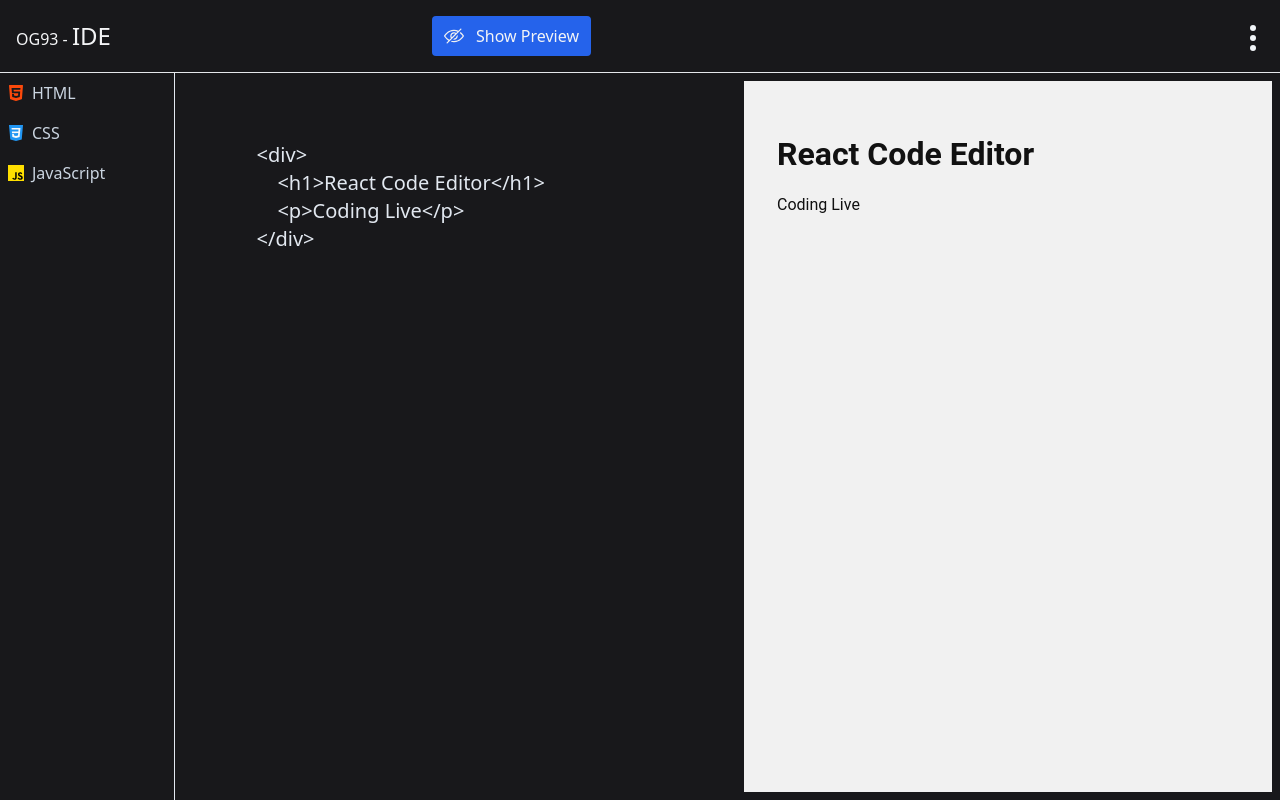
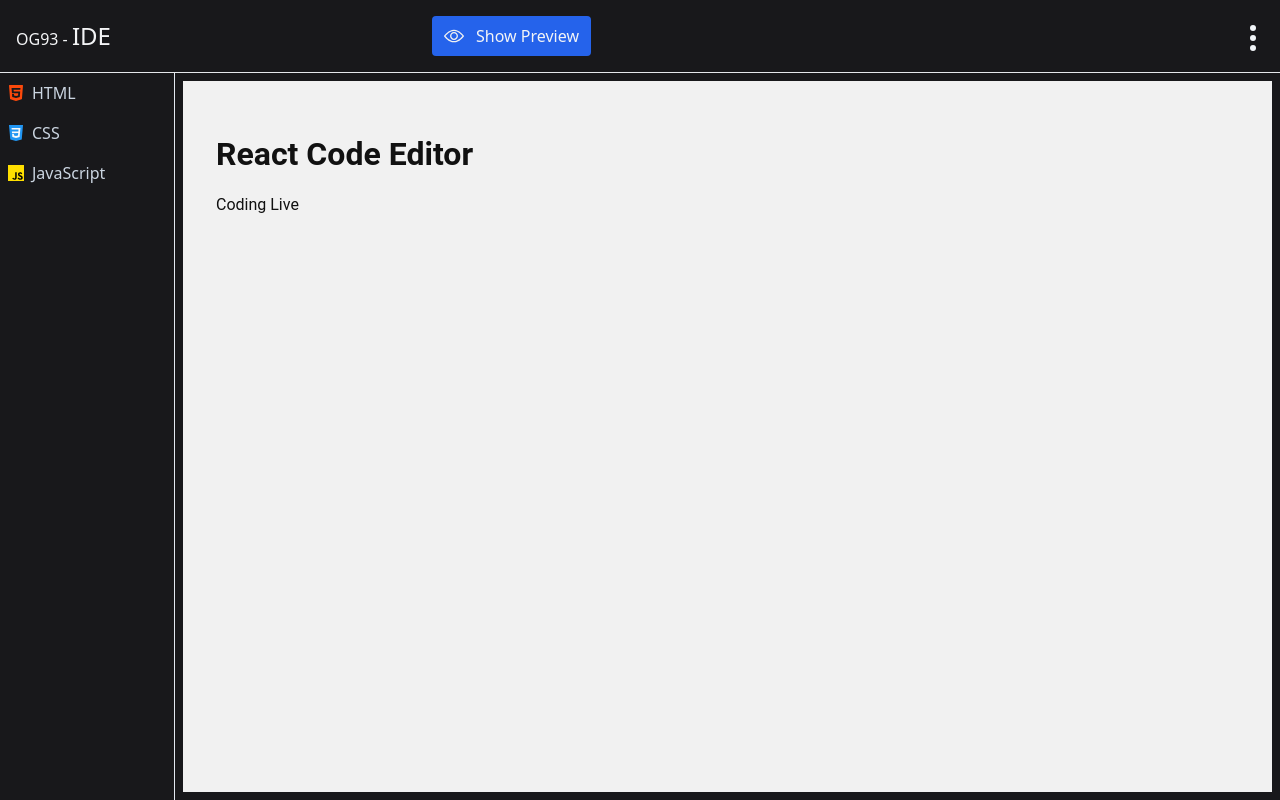
Before and after one commit to OG93-COM/10ReactProjects, a React (Vite) app in the folder SmartIDE/: page / in a window 1280 px wide. Built offline with nearby package versions, Linux system fonts and the light colour scheme.

Commit message:
Smart IDE

```diff
--- a/SmartIDE/src/App.jsx
+++ b/SmartIDE/src/App.jsx
@@ -1,4 +1,5 @@
-import hide from './assets/hide.svg'
+
+import PreviewButton from './components/PreviewButton'
 import Tabs from './components/Tabs'
 
 function App() {
@@ -10,9 +11,7 @@ function App() {
           <span className="text-base">OG93 - </span>IDE
         </h1>
         <div className="w-full">
-          <button className="bg-blue-600 py-2 px-3 rounded flex items-center hover:bg-blue-700">
-            <img src={hide} className='w-[20px] mr-3 ' />
-            Show Preview</button>
+          <PreviewButton/>
         </div>
         <div className="w-full flex">
           <div className="ml-auto mr-2 cursor-pointer" onClick={()=> alert('Menu in developement')}>
--- a/SmartIDE/src/components/BunttonTab.jsx
+++ b/SmartIDE/src/components/BunttonTab.jsx
@@ -1,8 +1,16 @@
 import React from 'react'
+import { useDispatch } from 'react-redux'
+import { hidePreview } from '../features/preview';
 
 const BunttonTab = ({id, toggleTab, buttonContent, imageUrl}) => {
+
+    const dispatch = useDispatch();
+
   return (
-    <button id={id} onClick={()=> toggleTab(id)}
+    <button id={id} onClick={()=> {
+        toggleTab(id)
+        dispatch(hidePreview());
+    }}
     className='flex items-center hover:bg-slate-600 focus:bg-slate-700 outline-none p-2'>
         <img src={imageUrl} alt={buttonContent} className='w-[16px] mr-2'/>
         <span>{buttonContent}</span>
--- /dev/null
+++ b/SmartIDE/src/components/PreviewButton.jsx
@@ -0,0 +1,19 @@
+import React from 'react'
+import hide from '../assets/hide.svg'
+import show from '../assets/view.svg'
+import { useSelector, useDispatch } from 'react-redux'
+import { togglePreview } from '../features/preview.js'
+
+const PreviewButton = () => {
+    const previewData = useSelector(state => state.preview[0])
+    const dispatch = useDispatch()
+  return (
+    <button
+    onClick={() => dispatch(togglePreview())}
+    className="bg-blue-600 py-2 px-3 rounded flex items-center hover:bg-blue-700">
+    <img src={previewData.preview ? hide : show} className='w-[20px] mr-3 ' />
+    {previewData.preview ? "Hide" : "Show"} Preview</button>
+  )
+}
+
+export default PreviewButton
--- a/SmartIDE/src/components/Tabs.jsx
+++ b/SmartIDE/src/components/Tabs.jsx
@@ -7,7 +7,10 @@ import Preview from './Preview.jsx'
 
 const Tabs = () => {
     const tabsState = useSelector(state => state.tabs);
+    const tabsPreview = useSelector(state => state.preview[0]);
+
     const [tabIndex, setTabIndex] = useState(tabsState[0].id);
+
 
   return (
     <div className='flex grow'>
@@ -17,8 +20,9 @@ const Tabs = () => {
             ))}
         </div>
         <div className='flex w-full grow relative p-2'>
-            <CodeTab codeId={tabIndex} code={tabsState.find(obj => obj.id === tabIndex).code}/>
-            <Preview/>
+            {tabsPreview.preview ? <CodeTab codeId={tabIndex} code={tabsState.find(obj => obj.id === tabIndex).code}/> : <Preview/> }
+
+
         </div>
 
     </div>
--- /dev/null
+++ b/SmartIDE/src/features/preview.js
@@ -0,0 +1,24 @@
+import { createSlice } from '@reduxjs/toolkit'
+
+const initialState = [
+    {
+        preview: false
+    }
+]
+
+export const preview = createSlice({
+    name: "preview",
+    initialState,
+    reducers:{
+        togglePreview:(state) => {
+            state.preview = !state.preview
+        },
+        hidePreview:(state) => {
+            state.preview = false
+        }
+    }
+})
+
+export const {togglePreview , hidePreview} = preview.actions;
+
+export default preview.reducer;
--- a/SmartIDE/src/store.js
+++ b/SmartIDE/src/store.js
@@ -1,8 +1,10 @@
 import { configureStore } from "@reduxjs/toolkit";
 import tabs from "./features/tabs";
+import preview from "./features/preview";
 
 export const store = configureStore({
     reducer:{
-        tabs
+        tabs,
+        preview
     }
 })
```
